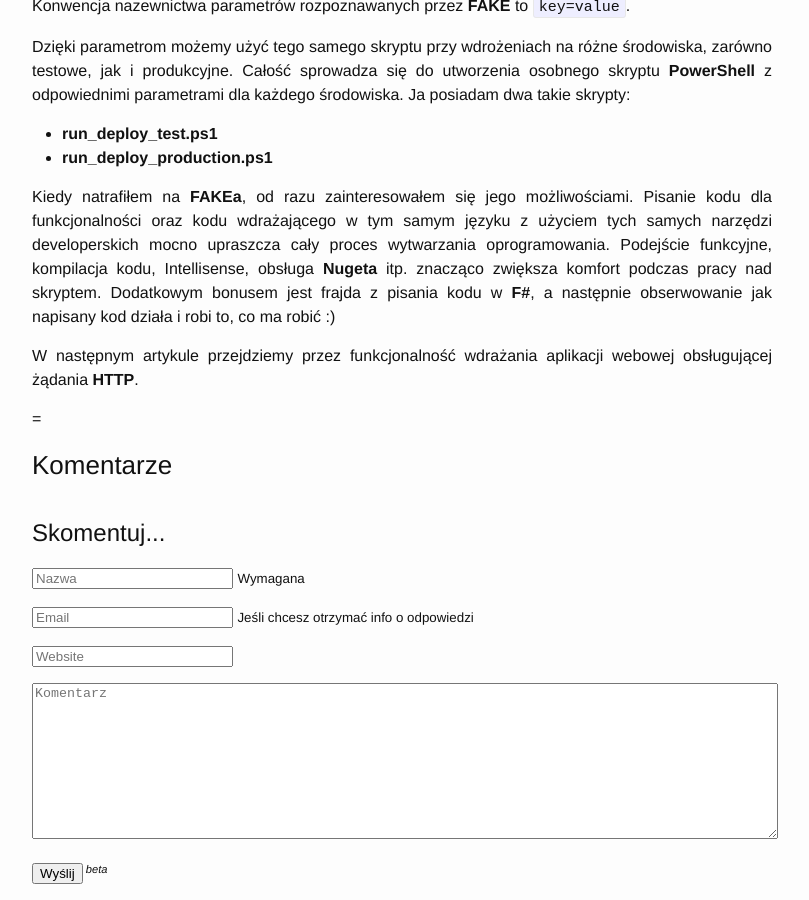
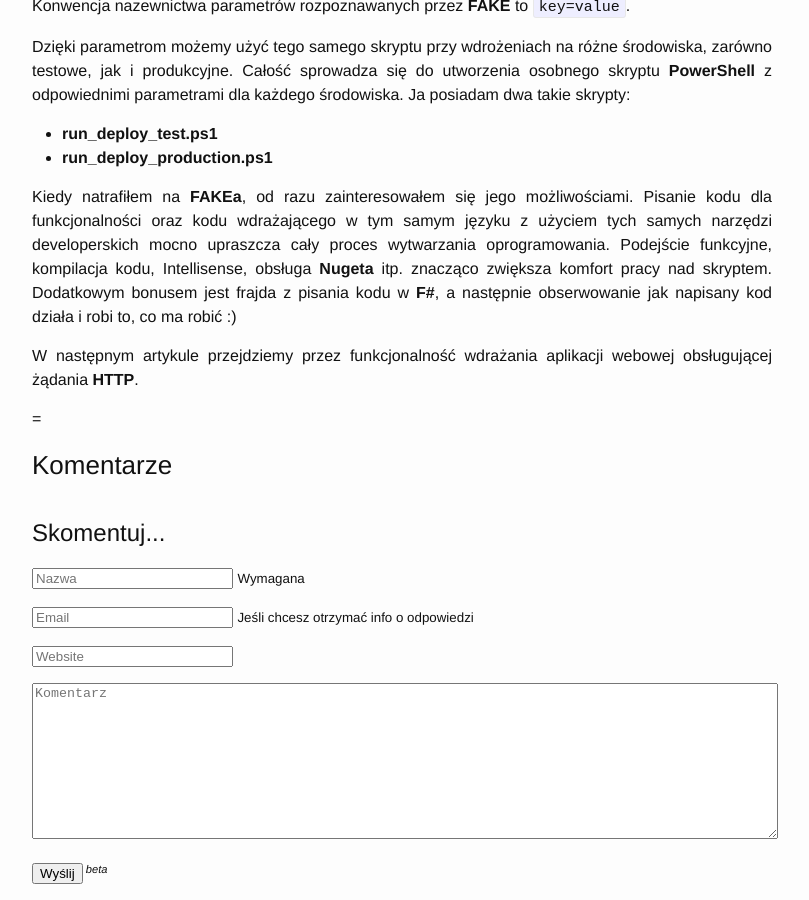
Before and after one commit to mikedevbo/mikedevbo.github.io, a Jekyll site: the page built from _posts/2020-02-09-fake-build-nsb-web-host.md, in a window 1280 px wide and 900 px high, scrolled down 9065 px. Shown: the whole window, without its empty margins (238-1047 px from the left). Built offline with Jekyll 4.4.1, drawn with Linux system fonts in a browser that asks for light colours; some of the changed text lies outside the part shown.

Commit message:
fix grammar

```diff
--- a/_posts/2020-02-09-fake-build-nsb-web-host.md
+++ b/_posts/2020-02-09-fake-build-nsb-web-host.md
@@ -342,7 +342,7 @@ Dzięki parametrom możemy użyć tego samego skryptu przy wdrożeniach na róż
 * **run_deploy_test.ps1**
 * **run_deploy_production.ps1**
 
-Kiedy natrafiłem na **FAKEa**, od razu zainteresowałem się jego możliwościami. Pisanie kodu dla funkcjonalności oraz kodu wdrażającego w tym samym języku z użyciem tych samych narzędzi developerskich mocno upraszcza cały proces wytwarzania oprogramowania. Podejście funkcyjne, kompilacja kodu, Intellisense, obsługa **Nugeta** itp. znacząco zwiększa komfort podczas pracy nad skryptem. Dodatkowym bonusem jest frajda z pisania kodu w **F#**, a następnie obserwowanie jak napisany kod działa i robi to, co ma robić :)
+Kiedy natrafiłem na **FAKEa**, od razu zainteresowałem się jego możliwościami. Pisanie kodu dla funkcjonalności oraz kodu wdrażającego w tym samym języku z użyciem tych samych narzędzi developerskich mocno upraszcza cały proces wytwarzania oprogramowania. Podejście funkcyjne, kompilacja kodu, Intellisense, obsługa **Nugeta** itp. znacząco zwiększa komfort pracy nad skryptem. Dodatkowym bonusem jest frajda z pisania kodu w **F#**, a następnie obserwowanie jak napisany kod działa i robi to, co ma robić :)
 
 W następnym artykule przejdziemy przez funkcjonalność wdrażania aplikacji webowej obsługującej żądania **HTTP**.
 
```
Also changed, not shown: other parts of _posts/2020-02-09-fake-build-nsb-web-host.md (+2 -2 lines).
